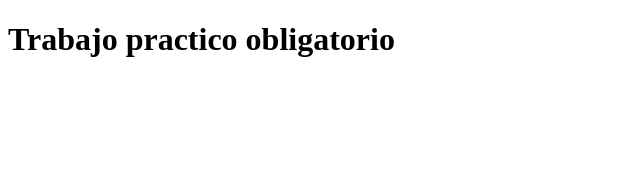
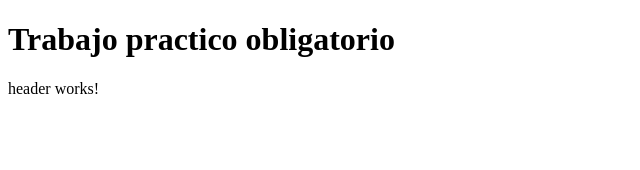
Before and after one commit to luci0310/tpobligatorio, an Angular app: page / in a window 1280 px wide. Shown: the top 170 px of the page, without its empty margins (0-640 px from the left). Built offline with nearby package versions, Linux system fonts and the light colour scheme.

Commit message:
creamos un componente y lo invocamos

```diff
--- a/src/app/app.component.html
+++ b/src/app/app.component.html
@@ -1,3 +1,8 @@
 <!--Le colocamos un titulo a la pagina-->
-<h1>{{ title }}</h1>
+<div>
+  <h1>{{ title }}</h1>
+</div>
+
+<!--Invocamos al componente-->
+<app-header></app-header>
 <router-outlet></router-outlet>
--- a/src/app/app.module.ts
+++ b/src/app/app.module.ts
@@ -3,10 +3,12 @@
 
 import { AppRoutingModule } from './app-routing.module';
 import { AppComponent } from './app.component';
+import { HeaderComponent } from './components/header/header.component';
 
 @NgModule({
   declarations: [
-    AppComponent
+    AppComponent,
+    HeaderComponent
   ],
   imports: [
     BrowserModule,
--- /dev/null
+++ b/src/app/components/header/header.component.html
@@ -0,0 +1 @@
+<p>header works!</p>
```
Also changed, not shown: src/app/components/header/header.component.ts (added, +10 -0 lines), src/app/components/header/header.component.css (added).
